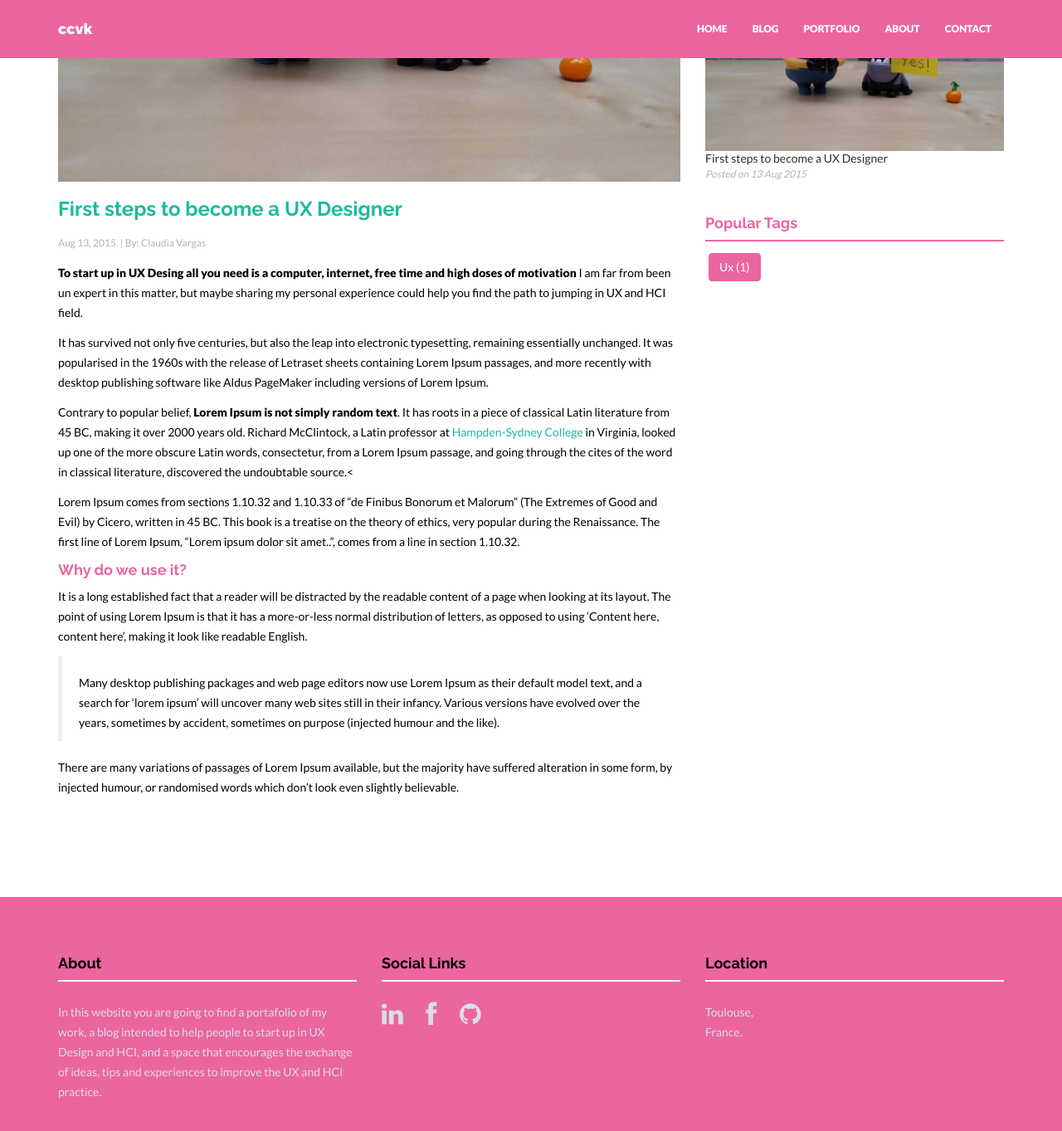
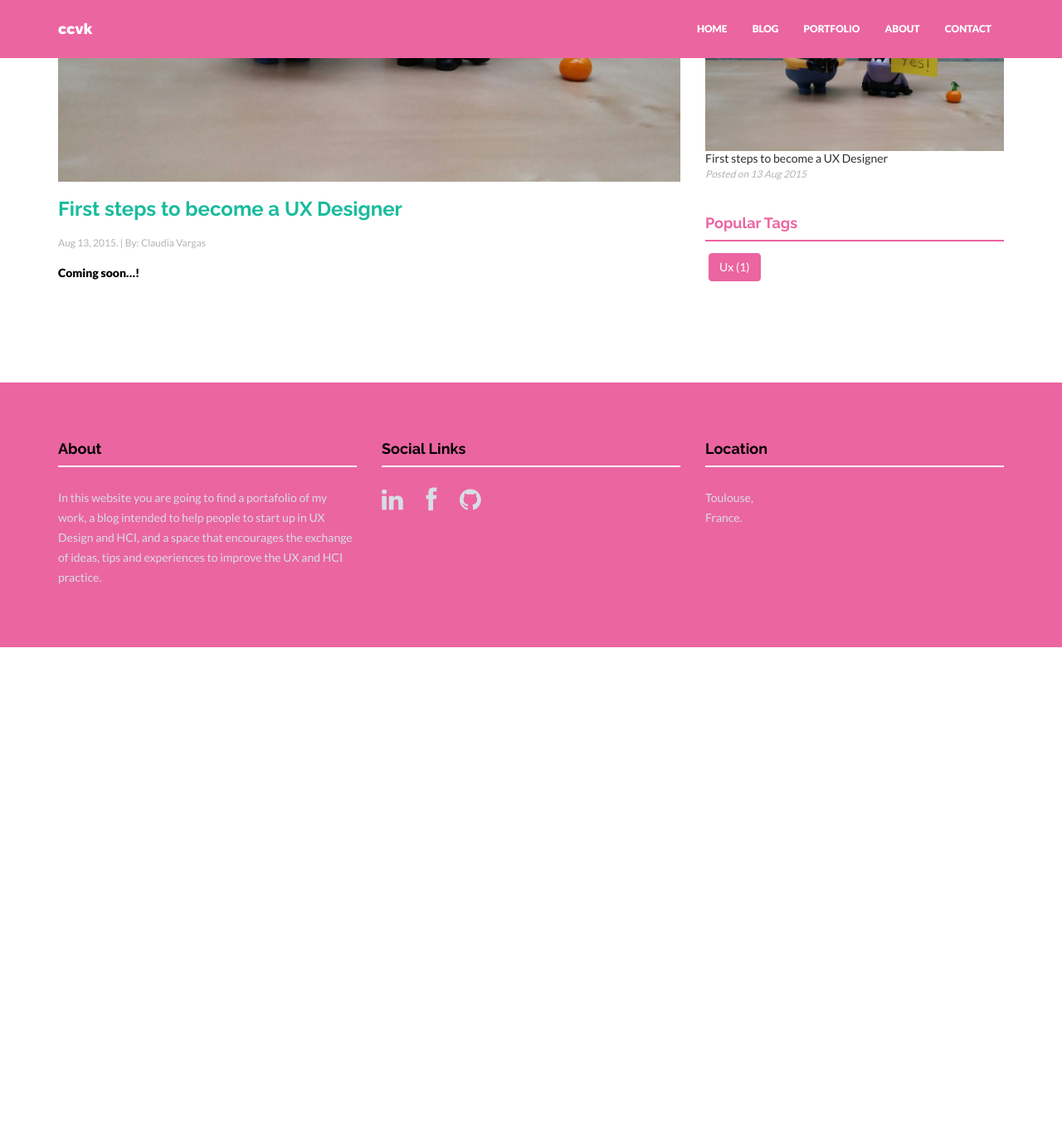
Before and after one commit to claucvk/claucvk.github.io, a Jekyll site: the page built from _posts/blog/2014-04-25-time-to-change-your-apps.markdown, in a window 1280 px wide and 1400 px high, scrolled down 620 px. Shown: the top 1363 px of the window at 83% size. Built offline with Jekyll 4.4.1, drawn with Linux system fonts in a browser that asks for light colours; nearby versions of some CDN libraries; after the commit the page ends 1400 px from its top, so only the background shows below that.

Commit message:
coming soon  blog

```diff
--- a/_posts/blog/2014-04-25-time-to-change-your-apps.markdown
+++ b/_posts/blog/2014-04-25-time-to-change-your-apps.markdown
@@ -10,21 +10,4 @@
 thumb: thumb01.jpg
 ---
 
-<b>To start up in UX Desing all you need is a computer, internet, free time and high doses of motivation</b> I am far from been un expert in this matter, but maybe sharing my personal experience could help you find the path to jumping in UX and HCI field.
-
-It has survived not only five centuries, but also the leap into electronic typesetting, remaining essentially unchanged. <!--more-->
-It was popularised in the 1960s with the release of Letraset sheets containing Lorem Ipsum passages, and more recently with desktop publishing software like Aldus PageMaker including versions of Lorem Ipsum.
-
-Contrary to popular belief, <b>Lorem Ipsum is not simply random text</b>. It has roots in a piece of classical Latin literature from 45 BC, making it over 2000 years old. Richard McClintock, a Latin professor at [Hampden-Sydney College][hampden] in Virginia, looked up one of the more obscure Latin words, consectetur, from a Lorem Ipsum passage, and going through the cites of the word in classical literature, discovered the undoubtable source.<
-
-Lorem Ipsum comes from sections 1.10.32 and 1.10.33 of "de Finibus Bonorum et Malorum" (The Extremes of Good and Evil) by Cicero, written in 45 BC. This book is a treatise on the theory of ethics, very popular during the Renaissance. The first line of Lorem Ipsum, "Lorem ipsum dolor sit amet..", comes from a line in section 1.10.32.
-
-####Why do we use it?
-It is a long established fact that a reader will be distracted by the readable content of a page when looking at its layout. The point of using Lorem Ipsum is that it has a more-or-less normal distribution of letters, as opposed to using 'Content here, content here', making it look like readable English.
-
-
->Many desktop publishing packages and web page editors now use Lorem Ipsum as their default model text, and a search for 'lorem ipsum' will uncover many web sites still in their infancy. Various versions have evolved over the years, sometimes by accident, sometimes on purpose (injected humour and the like).
-
-There are many variations of passages of Lorem Ipsum available, but the majority have suffered alteration in some form, by injected humour, or randomised words which don't look even slightly believable.
-
-[hampden]: https://github.com/jekyll/jekyll
+<b> Coming soon...!
```
